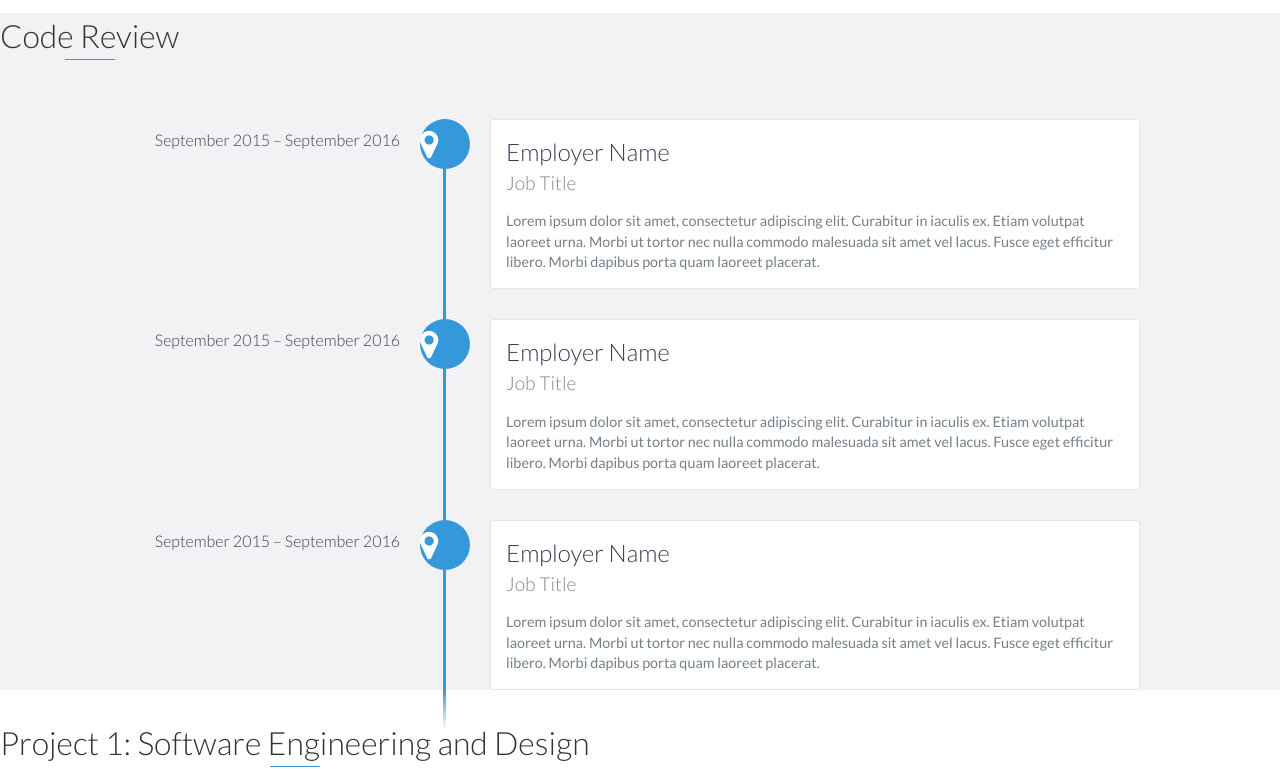
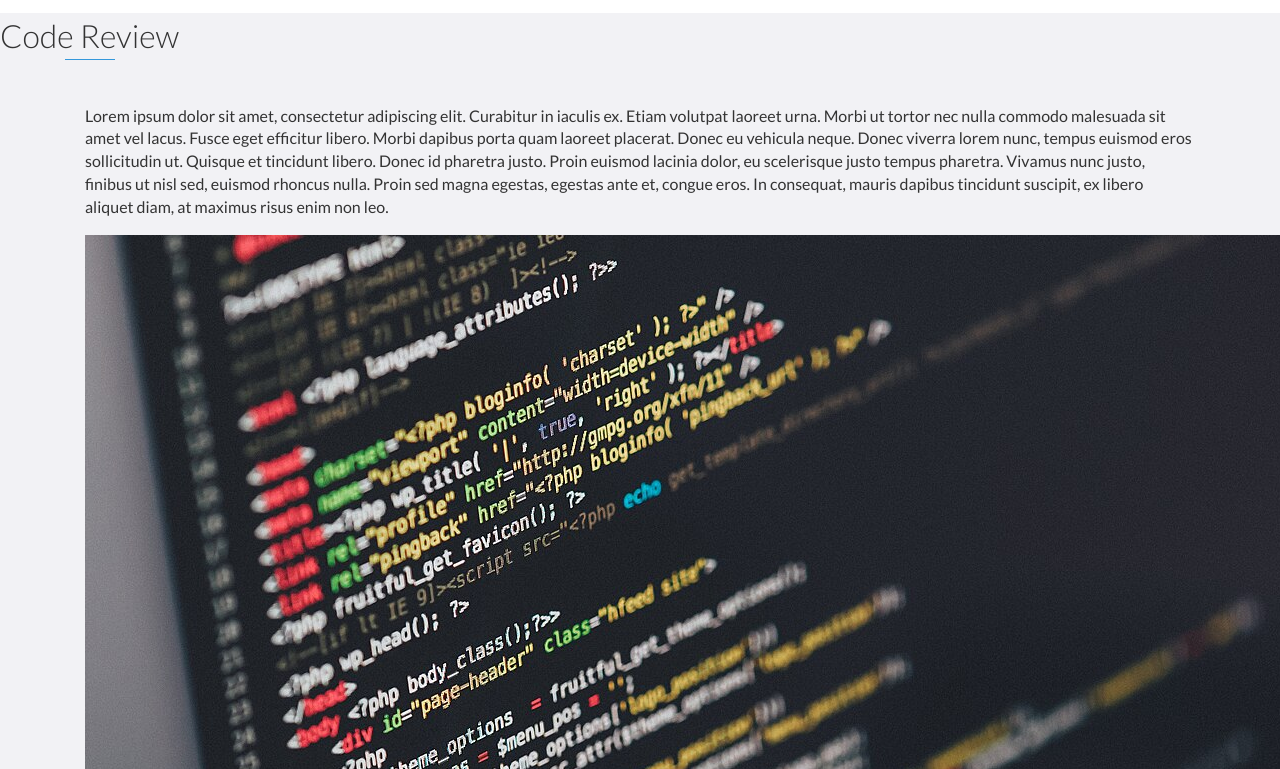
Before and after one commit to rVanskike/rVanskike.github.io, a plain HTML site: page index.html in a window 1280 px wide. Shown: the part 1009-1778 px from the top of the page. Drawn offline with nearby package versions, Linux system fonts and the light colour scheme.

Commit message:
update to index.html

```diff
--- a/index.html
+++ b/index.html
@@ -75,35 +75,22 @@
                 </div>
         </div>
     </div>
-    <!-- End #about -->
+    <!-- End #professional_self_assess -->
 
     <div id="code_review" class="background-alt">
         <h2 class="heading">Code Review</h2>
-        <div id="experience-timeline">
-            <div data-date="September 2015 – September 2016">
-                <h3>Employer Name</h3>
-                <h4>Job Title</h4>
+        <div class="container">
+            <div class="col-md-12">
                 <p>
-                    Lorem ipsum dolor sit amet, consectetur adipiscing elit. Curabitur in iaculis ex. Etiam volutpat laoreet urna. Morbi ut tortor nec nulla commodo malesuada sit amet vel lacus. Fusce eget efficitur libero. Morbi dapibus porta quam laoreet placerat.
+                    Lorem ipsum dolor sit amet, consectetur adipiscing elit. Curabitur in iaculis ex. Etiam volutpat laoreet urna. Morbi ut tortor nec nulla commodo malesuada sit amet vel lacus. Fusce eget efficitur libero. Morbi dapibus porta quam laoreet placerat. Donec
+                    eu vehicula neque. Donec viverra lorem nunc, tempus euismod eros sollicitudin ut. Quisque et tincidunt libero. Donec id pharetra justo. Proin euismod lacinia dolor, eu scelerisque justo tempus pharetra. Vivamus nunc justo, finibus
+                    ut nisl sed, euismod rhoncus nulla. Proin sed magna egestas, egestas ante et, congue eros. In consequat, mauris dapibus tincidunt suscipit, ex libero aliquet diam, at maximus risus enim non leo.
                 </p>
+                <!-- Image Section -->
+                <img src="images/colorful_lines_of_code.jpg" alt="Author: Ilya Pavlov Title:Colorful lines of code Source: https://unsplash.com/photos/OqtafYT5kTw" class="img-fluid">
             </div>
-
-            <div data-date="September 2015 – September 2016">
-                <h3>Employer Name</h3>
-                <h4>Job Title</h4>
-                <p>
-                    Lorem ipsum dolor sit amet, consectetur adipiscing elit. Curabitur in iaculis ex. Etiam volutpat laoreet urna. Morbi ut tortor nec nulla commodo malesuada sit amet vel lacus. Fusce eget efficitur libero. Morbi dapibus porta quam laoreet placerat.
-                </p>
-            </div>
-
-            <div data-date="September 2015 – September 2016">
-                <h3>Employer Name</h3>
-                <h4>Job Title</h4>
-                <p>
-                    Lorem ipsum dolor sit amet, consectetur adipiscing elit. Curabitur in iaculis ex. Etiam volutpat laoreet urna. Morbi ut tortor nec nulla commodo malesuada sit amet vel lacus. Fusce eget efficitur libero. Morbi dapibus porta quam laoreet placerat.
-                </p>
-            </div>
-        </div>
+    </div>
+</div>
     </div>
     <!-- End #experience -->
 
@@ -137,7 +124,7 @@
         </div>
         <!-- End .education-block -->
     </div>
-    <!-- End #education -->
+    <!-- End #project_1 -->
 
     <div id="project_2" class="background-alt">
         <h2 class="heading">Project 2: Algorithms and Data Structures</h2>
```
Also changed, not shown: images/colorful_lines_of_code.jpg (added).
